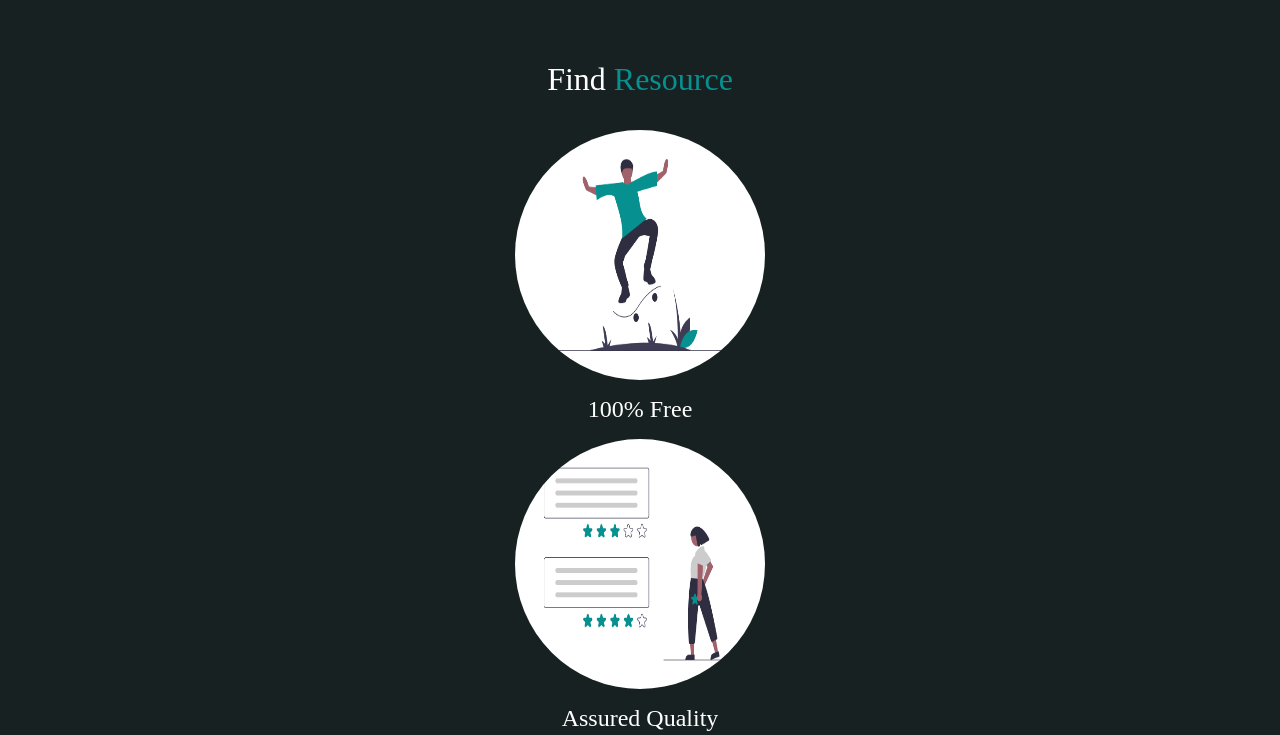
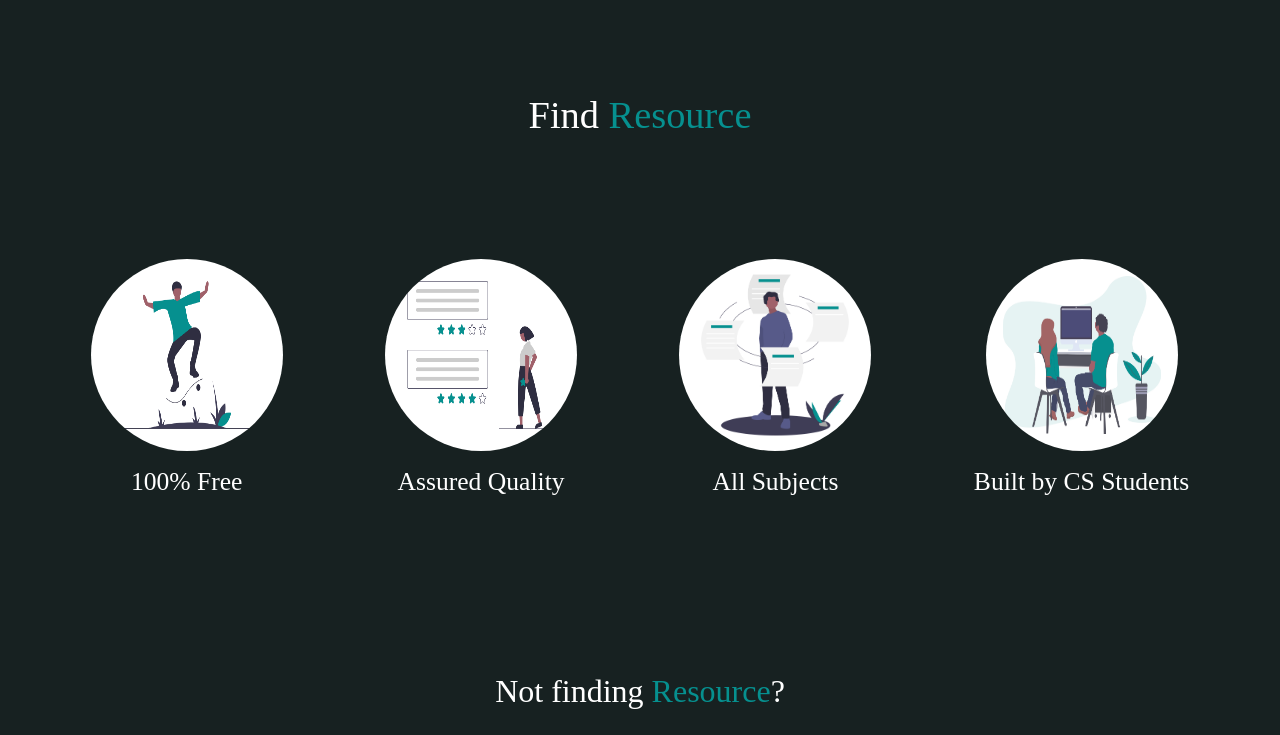
Before and after one commit to kaiwalyakoparkar/Find-Me-Resource, a website: page index.html in a window 1280 px wide. Shown: the part 556-1291 px from the top of the page. Drawn offline with Linux system fonts and the light colour scheme.

Commit message:
feat: :boom: About page styled with responsiveness

```diff
--- a/index.html
+++ b/index.html
@@ -96,7 +96,7 @@
         </div>
 
         <!-- Built by CS Students -->
-        <div class="about-cards">
+        <div class="about-cards" id="last-card">
           <img src="./assets/project-images/cs-students-1.png" alt="Students building this website" class="about-image">
           <div class="about-text">
             Built by CS Students
--- a/styles/style.css
+++ b/styles/style.css
@@ -49,7 +49,7 @@ nav {
 	align-items: center;
 }
 
-.landing-part1{
+.landing-part1 {
 	display: flex;
 	flex-direction: column;
 	align-items: center;
@@ -171,16 +171,38 @@ footer {
 	nav {
 		font-size: 1.2vw;
 	}
-	#landing{
+	#landing {
 		display: flex;
 		flex-direction: row;
 	}
-	.landing-part1{
+	.cards {
+		display: flex;
+		flex-direction: row;
+		padding: 7vw 0vw 10vw 0vw;
+	}
+	.about-title {
+		margin-top: 5vw;
+		font-size: 3vw;
+	}
+	.about-cards {
+		margin-right: 8vw;
+	}
+	.about-image {
+		width: 15vw;
+		height: 15vw;
+	}
+	.about-text {
+		font-size: 2vw;
+	}
+	#last-card {
+		margin: 0;
+	}
+	.landing-part1 {
 		display: flex;
 		flex-direction: column;
 		align-items: center;
 	}
-	.landing-image{
+	.landing-image {
 		height: 35vw;
 		width: 45vw;
 	}
```
